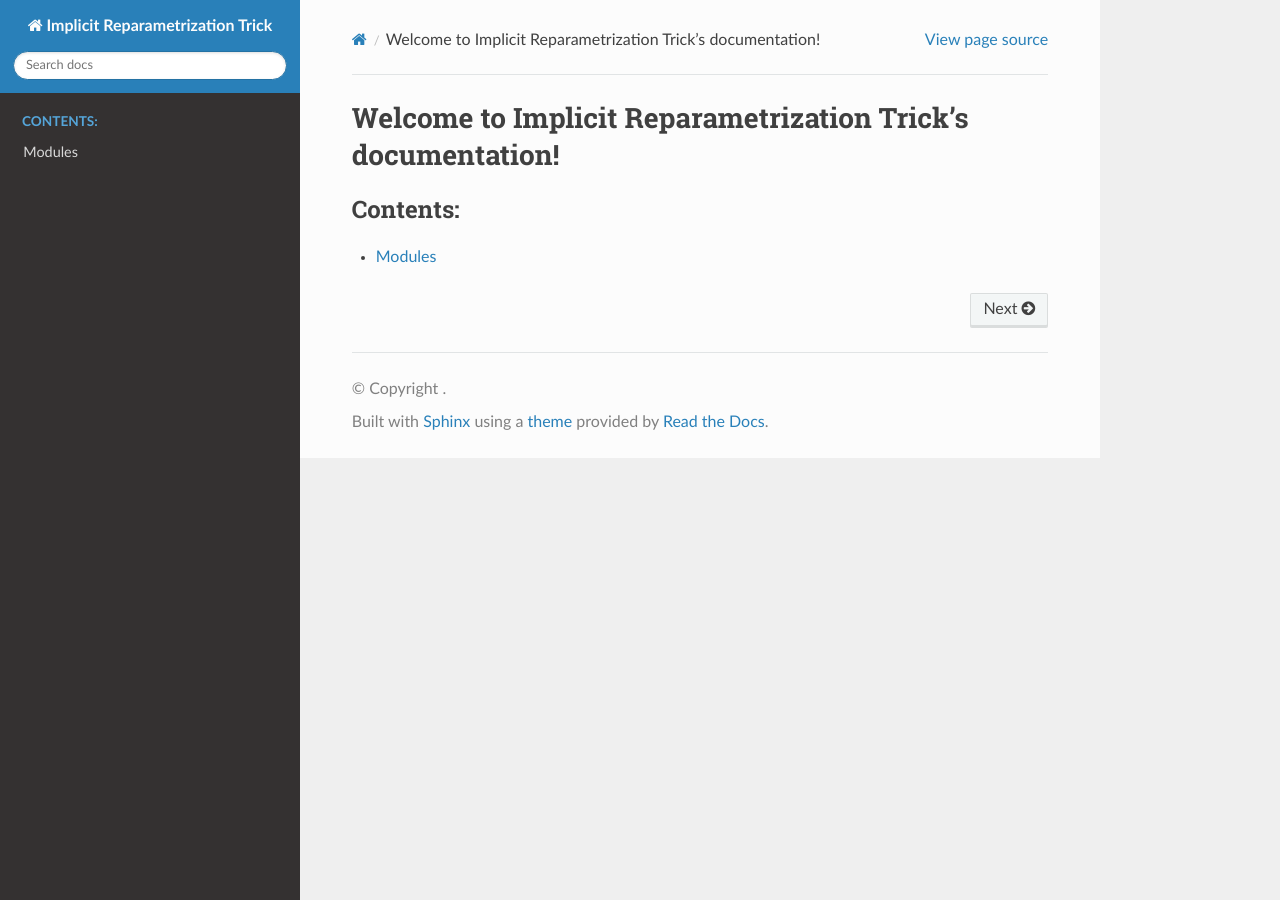
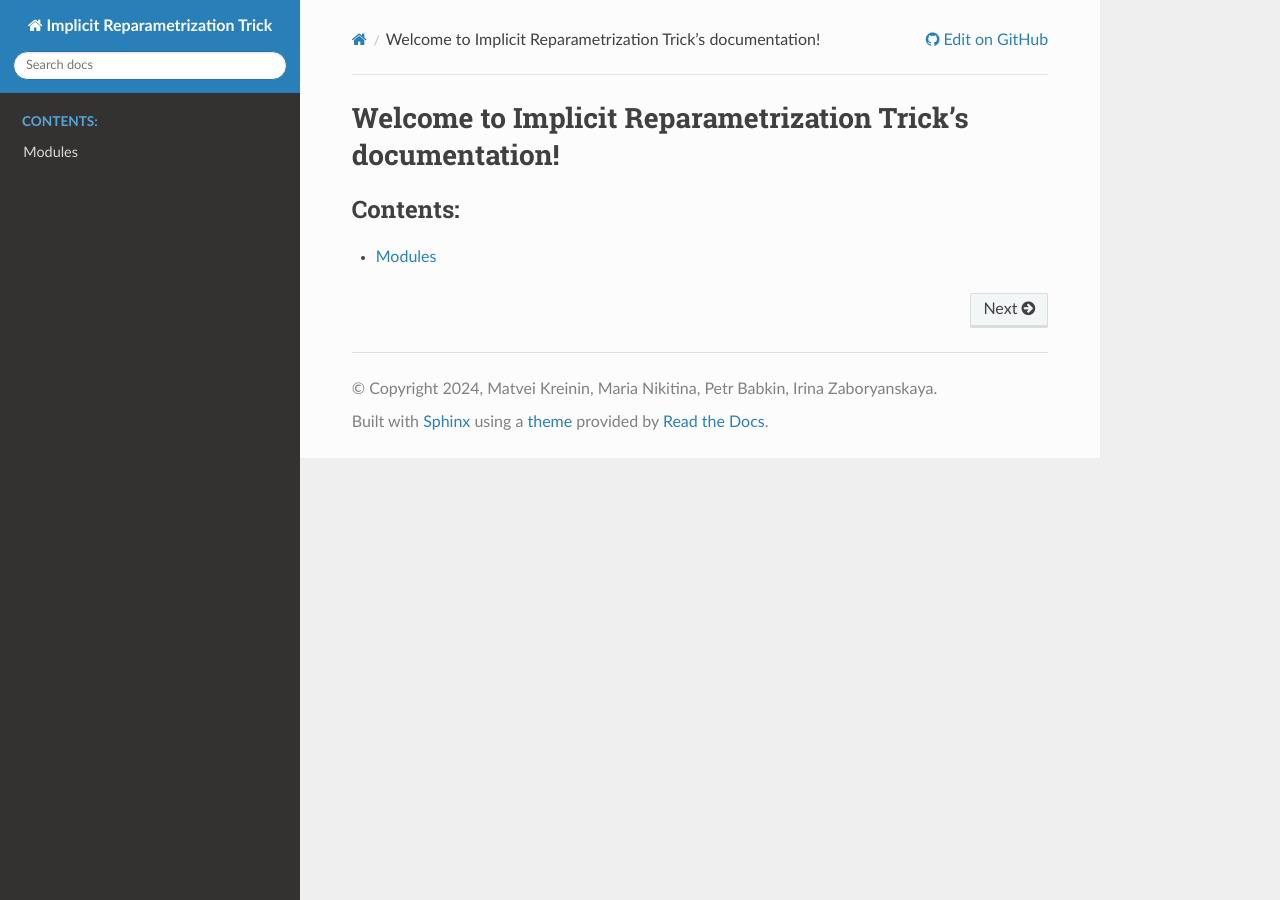
Before and after one commit to intsystems/implicit-reparameterization-trick, a Sphinx documentation site: the page built from doc/source/index.rst, in a window 1280 px wide. Built offline with Sphinx 7.4.7 and the Read the Docs theme 3.1.0, drawn with Linux system fonts in a browser that asks for light colours; the version number could not be read and is left out; some of the changed lines change nothing that is shown.

Commit message:
Update conf.py

```diff
--- a/doc/source/conf.py
+++ b/doc/source/conf.py
@@ -6,14 +6,76 @@
 author = 'Matvei Kreinin, Maria Nikitina, Petr Babkin, Irina Zaboryanskaya'
 release = '0.1'
 
-extensions = [
-    'sphinx.ext.autodoc',
-    'sphinx.ext.napoleon',
-    'sphinx.ext.viewcode',
-]
+# Configuration file for the Sphinx documentation builder.
+#
+# This file only contains a selection of the most common options. For a full
+# list see the documentation:
+# https://www.sphinx-doc.org/en/master/usage/configuration.html
 
+# -- Path setup --------------------------------------------------------------
+
+# If extensions (or modules to document with autodoc) are in another directory,
+# add these directories to sys.path here. If the directory is relative to the
+# documentation root, use os.path.abspath to make it absolute, like shown here.
+#
+import os
+import sys
+
+sys.path.insert(0, os.path.abspath('../../src/'))
+
+from mylib import __version__
+
+
+# -- Project information -----------------------------------------------------
+
+project = 'Implicit Reparametrization Trick'
+copyright = '2024, Matvei Kreinin, Maria Nikitina, Petr Babkin, Irina Zaboryanskaya'
+author = 'Matvei Kreinin, Maria Nikitina, Petr Babkin, Irina Zaboryanskaya'
+
+version = __version__
+master_doc = 'index'
+
+# -- General configuration ---------------------------------------------------
+
+# Add any Sphinx extension module names here, as strings. They can be
+# extensions coming with Sphinx (named 'sphinx.ext.*') or your custom
+# ones.
+extensions = ['sphinx.ext.autodoc', 'sphinx.ext.doctest',
+              'sphinx.ext.intersphinx', 'sphinx.ext.todo',
+              'sphinx.ext.ifconfig', 'sphinx.ext.viewcode',
+              'sphinx.ext.inheritance_diagram',
+              'sphinx.ext.autosummary', 'sphinx.ext.mathjax',
+              'sphinx_rtd_theme']
+
+autodoc_mock_imports = ["numpy", "scipy", "sklearn"]
+
+# Add any paths that contain templates here, relative to this directory.
 templates_path = ['_templates']
+
+# List of patterns, relative to source directory, that match files and
+# directories to ignore when looking for source files.
+# This pattern also affects html_static_path and html_extra_path.
 exclude_patterns = []
 
+html_extra_path = []
+
+html_context = {
+    "display_github": True, # Integrate GitHub
+    "github_user": "Intelligent-Systems-Phystech", # Username
+    "github_repo": "ProjectTemplate", # Repo name
+    "github_version": "master", # Version
+    "conf_py_path": "/doc/source/", # Path in the checkout to the docs root
+}
+
+
+# -- Options for HTML output -------------------------------------------------
+
+# The theme to use for HTML and HTML Help pages.  See the documentation for
+# a list of builtin themes.
+#
 html_theme = 'sphinx_rtd_theme'
+
+# Add any paths that contain custom static files (such as style sheets) here,
+# relative to this directory. They are copied after the builtin static files,
+# so a file named "default.css" will overwrite the builtin "default.css".
 html_static_path = ['_static']
```
